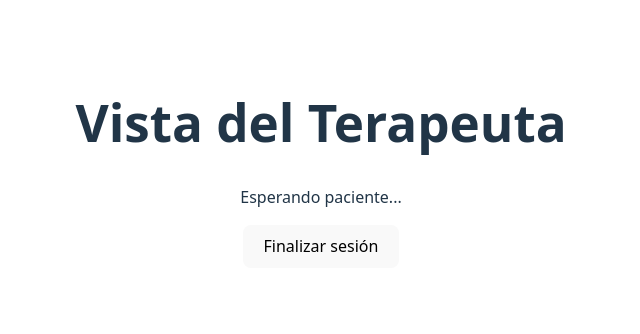
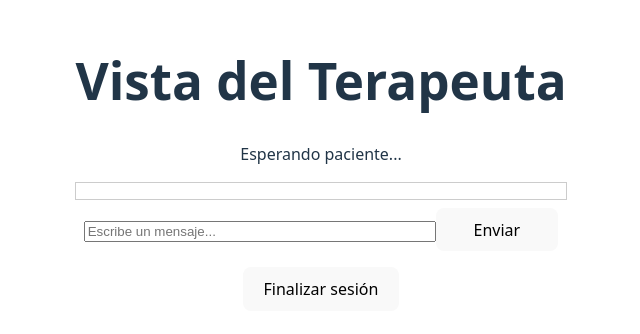
Before and after one commit to dianabenito/TFG_ArtTerapiaApp, a Vue app in the folder frontend/: page /therapist in a window 1280 px wide. Shown: the part 236-570 px from the top of the page, without its empty margins (319-959 px from the left). Built offline with nearby package versions, Linux system fonts and the light colour scheme.

Commit message:
implementaciómn funcionalidad chat entre paciente y terapeuta

```diff
--- a/frontend/src/views/GenerationView.vue
+++ b/frontend/src/views/GenerationView.vue
@@ -10,6 +10,9 @@ const API_URL = 'http://127.0.0.1:8000'
 const route = useRoute()
 const router = useRouter()
 const sessionId = Number(route.params.sessionId) // tomado de la ruta si está; será NaN si falta
+
+const chatMessages = ref([])
+const newChatMessage = ref('')
 const role = 'patient'
 
 const prompt = ref({ promptText: '', seed: null, inputImage: null })
@@ -76,7 +79,10 @@ const connectWs = () => {
   ws.onmessage = (ev) => {
     try {
       const obj = JSON.parse(ev.data)
-      console.log('WS message (obj):', obj)
+      if (obj.event === 'chat_message') {
+        chatMessages.value.push({ sender: obj.sender, text: obj.text })
+        return
+      }
     } catch (e) {
       // manejar mensaje plain text
       const txt = String(ev.data)
@@ -139,6 +145,14 @@ onMounted(async () => {
 })
 
 onBeforeUnmount(() => ws?.close())
+
+const sendChatMessage = () => {
+  if (!newChatMessage.value || !ws || ws.readyState !== WebSocket.OPEN) return
+  const msg = { event: 'chat_message', sender: role, text: newChatMessage.value }
+  ws.send(JSON.stringify(msg))
+  chatMessages.value.push(msg)  // reflejar mensaje localmente
+  newChatMessage.value = ''
+}
 
 const generateImage = async (last_seed = null, inputImage = null) => {
   try {
@@ -555,6 +569,7 @@ const drawSketch = async () => {
     <!-- Refine Modal -->
     <div v-if="showRefineModal" class="modal-overlay" style="position:fixed;left:0;top:0;right:0;bottom:0;background:rgba(0,0,0,0.5);display:flex;align-items:center;justify-content:center;z-index:50;">
       <div class="modal" style="background:white;padding:1rem;max-width:760px;width:100%;border-radius:6px;">
+        <button class="close-btn" @click="showRefineModal = false">Cerrar</button>
         <div>
           <label>Prompt:</label>
           <input v-model="prompt.promptText" type="text" style="width:100%;" />
@@ -576,7 +591,7 @@ const drawSketch = async () => {
     <!-- Images Modal -->
     <div v-if="showImagesModal" class="modal-overlay" style="position:fixed;left:0;top:0;right:0;bottom:0;background:rgba(0,0,0,0.5);display:flex;align-items:center;justify-content:center;z-index:50;">
       <div class="modal" style="background:white;padding:1rem;max-width:760px;width:100%;border-radius:6px;">
-        <!-- Upload from gallery -->
+        <button class="close-btn" @click="showImagesModal = false">Cerrar</button>
         <div style="margin-top:1rem;">
             <label for="fileInput">Subir imagen desde galería:</label>
             <input id="fileInput" type="file" accept="image/*" @change="onFileChange" />
@@ -609,7 +624,7 @@ const drawSketch = async () => {
     <!-- Drawing Modal -->
     <div v-if="showDrawModal" class="modal-overlay" style="position:fixed;left:0;top:0;right:0;bottom:0;background:rgba(0,0,0,0.5);display:flex;align-items:center;justify-content:center;z-index:50;">
       <div class="modal" style="background:white;padding:1rem;max-width:760px;width:100%;border-radius:6px;">
-        <!-- Upload from gallery -->
+        <button class="close-btn" @click="showDrawModal = false">Cerrar</button>
         <div style="margin-top:1rem;">
             <div>
               <label>Prompt:</label>
@@ -679,6 +694,16 @@ const drawSketch = async () => {
         </div>
       </div>
     </div>
+    <div class="chat-container" style="margin-top:1rem;">
+      <div class="chat-messages" style="max-height:200px; overflow-y:auto; border:1px solid #ccc; padding:0.5rem; margin-bottom:0.5rem;">
+        <div v-for="(msg, i) in chatMessages" :key="i" :style="{ textAlign: msg.sender === role ? 'right' : 'left' }">
+          <strong>{{ msg.sender }}:</strong> {{ msg.text }}
+        </div>
+      </div>
+      <input v-model="newChatMessage" @keyup.enter="sendChatMessage" placeholder="Escribe un mensaje..." style="width:70%" />
+      <button @click="sendChatMessage" style="width:25%">Enviar</button>
+    </div>
+
     <div>
       <button @click="submitImage" style="margin-top:1rem">Enviar al terapeuta</button>
     </div>
--- a/frontend/src/views/TherapistGenerationView.vue
+++ b/frontend/src/views/TherapistGenerationView.vue
@@ -7,25 +7,21 @@ import { sessionsService } from '../api/sessionsService.js'
 const API_URL = 'http://127.0.0.1:8000'
 const route = useRoute()
 const router = useRouter()
-const sessionId = Number(route.params.sessionId) // será NaN si no hay sessionId en la ruta
+const sessionId = Number(route.params.sessionId)
 const role = 'therapist'
 
 const message = ref('Esperando paciente...')
 const latestImage = ref('')
 const sessionInfo = ref(null)
+const chatMessages = ref([])       // ← mensajes del chat
+const newChatMessage = ref('')     // ← input del chat
 let socket = null
 
 const connectSocket = () => {
   const token = localStorage.getItem('token')
-  if (!token) {
-    console.warn('No token found; websocket will not connect')
-    return
-  }
+  if (!token) return
 
-  if (!Number.isFinite(sessionId)) {
-    console.warn('sessionId no válido en la ruta; websocket no se conectará')
-    return
-  }
+  if (!Number.isFinite(sessionId)) return
 
   socket = new WebSocket(`ws://127.0.0.1:8000/ws/${sessionId}/${role}?token=${token}`)
 
@@ -33,27 +29,21 @@ const connectSocket = () => {
 
   socket.onmessage = (event) => {
     const raw = event.data
-    console.log('Mensaje recibido:', raw)
-
-    // intentar parsear como JSON (caso en que el cliente envía {event, fileName})
     try {
       const obj = JSON.parse(raw)
-      if (obj && obj.event === 'submit_image' && obj.fileName) {
-        const mount = (obj.fileName && obj.fileName.includes('generated')) ? 'generated_images' : 'uploaded_images'
+      if (obj.event === 'submit_image' && obj.fileName) {
+        const mount = obj.fileName.includes('generated') ? 'generated_images' : 'uploaded_images'
         latestImage.value = `${API_URL}/images/${mount}/${obj.fileName}`
         message.value = 'Nueva imagen enviada por el paciente:'
-        return
+      } else if (obj.event === 'chat_message') {
+        chatMessages.value.push({ sender: obj.sender, text: obj.text })
       }
     } catch (e) {
-      // no es JSON, seguir con formatos legacy
-    }
-
       const data = String(raw)
       if (data === 'user_is_generating') {
         message.value = 'El paciente está generando una imagen...'
       } else if (data === 'session_ended') {
         message.value = 'La sesión ha sido finalizada.'
-      // cerrar socket local si sigue abierto
         socket?.close()
       } else if (data.startsWith('new_image:')) {
         const filename = data.split(':')[1]
@@ -61,11 +51,19 @@ const connectSocket = () => {
         message.value = 'Nueva imagen enviada por el paciente:'
       }
     }
+  }
 
   socket.onclose = () => console.log('WS cerrado')
 }
 
-// On mount: fetch session info first, then connect the websocket if session not ended
+const sendChatMessage = () => {
+  if (!newChatMessage.value || !socket || socket.readyState !== WebSocket.OPEN) return
+  const msg = { event: 'chat_message', sender: role, text: newChatMessage.value }
+  socket.send(JSON.stringify(msg))
+  chatMessages.value.push(msg)   // reflejar localmente
+  newChatMessage.value = ''
+}
+
 onMounted(async () => {
   if (!Number.isFinite(sessionId)) return
   try {
@@ -83,16 +81,12 @@ onMounted(async () => {
 onBeforeUnmount(() => socket?.close())
 
 const confirmEnd = async () => {
-  if (!Number.isFinite(sessionId)) {
-    alert('Session ID inválido')
-    return
-  }
+  if (!Number.isFinite(sessionId)) return
   const ok = confirm('¿Confirmas que quieres finalizar la sesión? Esta acción la terminará para ambos participantes.')
   if (!ok) return
 
   try {
     await sessionsService.endSession(sessionId)
-    // cerrar websocket y redirigir
     socket?.close()
     alert('Sesión finalizada correctamente')
     router.push('/home')
@@ -101,8 +95,6 @@ const confirmEnd = async () => {
     alert('Error finalizando la sesión')
   }
 }
-
-// (fetch moved into single onMounted above)
 </script>
 
 <template>
@@ -120,6 +112,17 @@ const confirmEnd = async () => {
       <img :src="latestImage" alt="Imagen del paciente" style="max-width: 100%;" />
     </div>
 
+    <!-- Chat -->
+    <div v-if="!sessionInfo?.ended_at" class="chat-container" style="margin-top:1rem;">
+      <div class="chat-messages" style="max-height:200px; overflow-y:auto; border:1px solid #ccc; padding:0.5rem; margin-bottom:0.5rem;">
+        <div v-for="(msg, i) in chatMessages" :key="i" :style="{ textAlign: msg.sender === role ? 'right' : 'left' }">
+          <strong>{{ msg.sender }}:</strong> {{ msg.text }}
+        </div>
+      </div>
+      <input v-model="newChatMessage" @keyup.enter="sendChatMessage" placeholder="Escribe un mensaje..." style="width:70%" />
+      <button @click="sendChatMessage" style="width:25%">Enviar</button>
+    </div>
+
     <div v-if="!sessionInfo?.ended_at" style="margin-top: 1rem;">
       <button @click="confirmEnd">Finalizar sesión</button>
     </div>
```
Also changed, not shown: 2 other files (tests, documents, lock files or other folders). Lines whose indentation alone changed are shown as unchanged.
